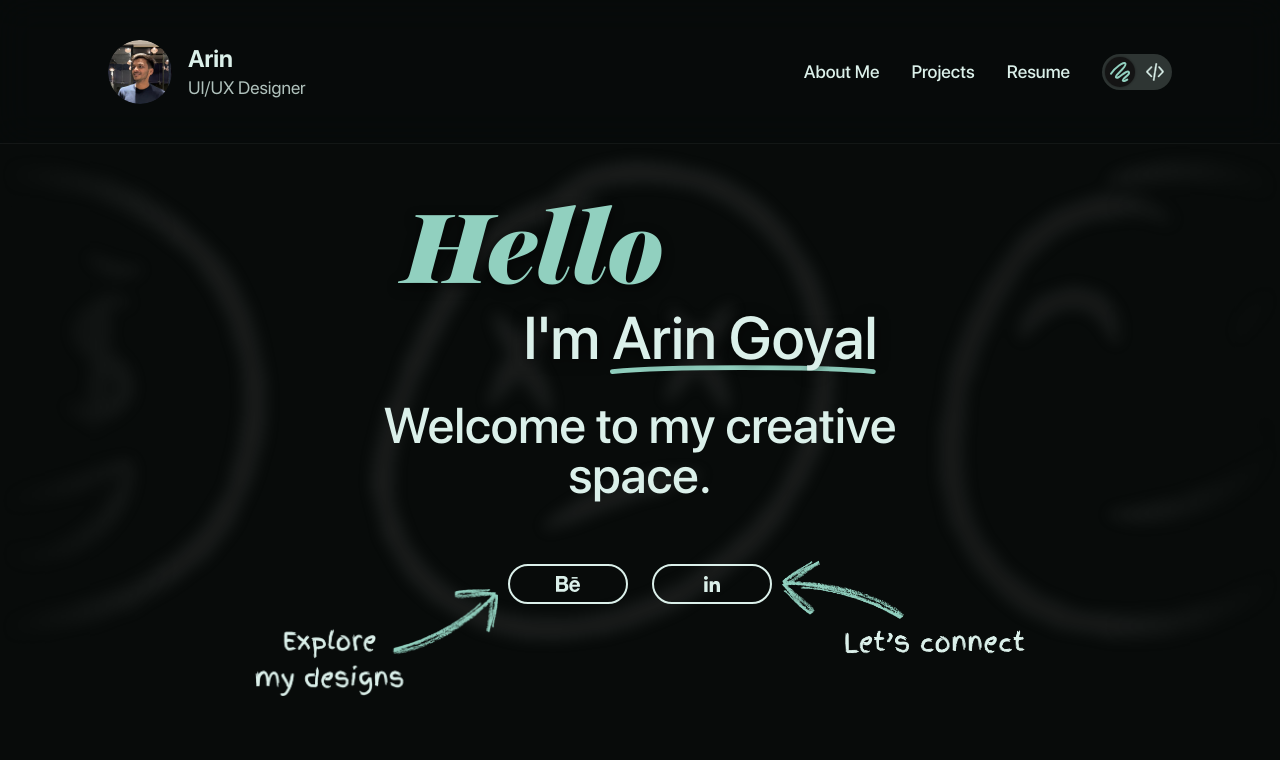
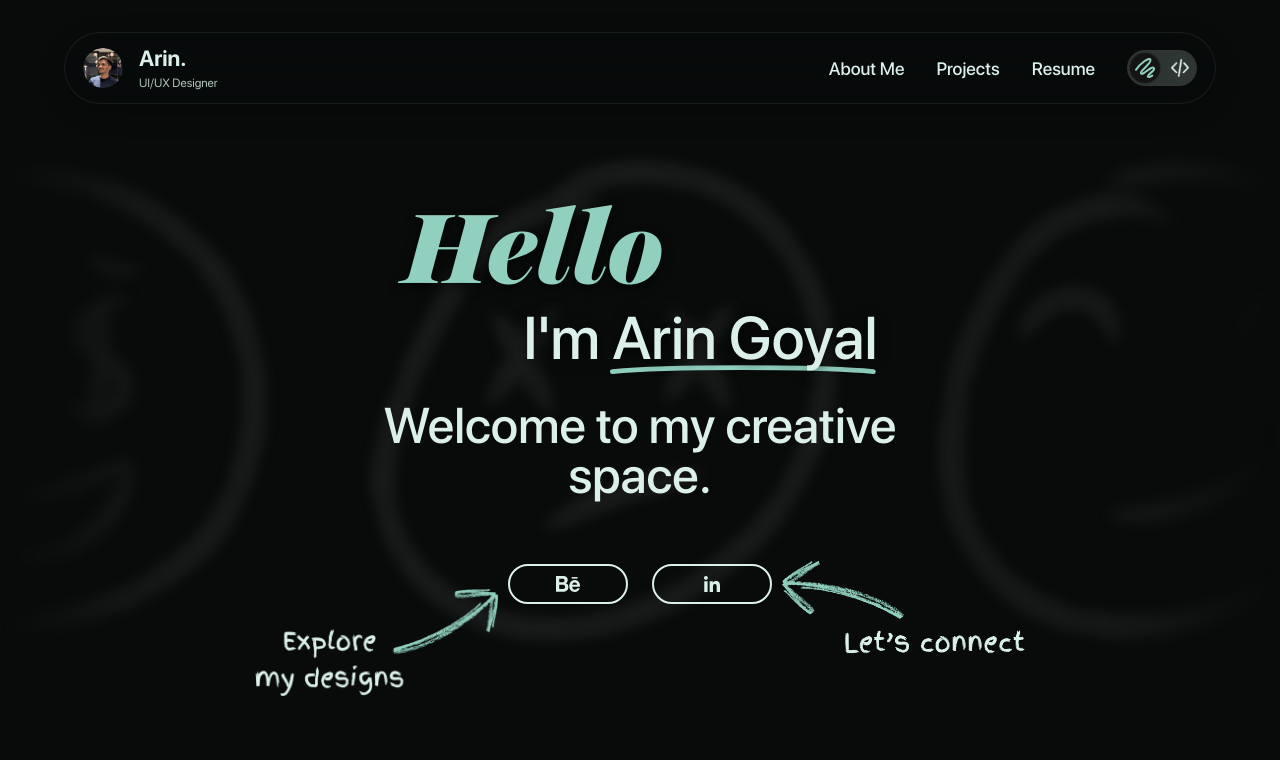
Before and after one commit to arin-goyal/portfolio-website, a React (Vite) app: page / in a window 1280 px wide. Shown: the top 760 px of the page. Built offline with nearby package versions, Linux system fonts and the light colour scheme.

Commit message:
Updated Navbar

```diff
--- a/src/components/Navigation/Navigation.css
+++ b/src/components/Navigation/Navigation.css
@@ -1,18 +1,22 @@
 .navbar-container {
-  height: 144px;
-  width: 100%;
+  height: 72px;
+  width: 90%;
+  max-width: 1400px;
   position: fixed;
-  top: 0;
-  left: 0;
+  top: 32px;
+  left: 50%;
+  transform: translateX(-50%);
   z-index: 1000;
   display: flex;
   align-items: center;
-  padding: 0 108px;
+  padding: 0 18px;
   box-sizing: border-box;
   background-color: rgba(8, 11, 10, 0.6);
   -webkit-backdrop-filter: blur(18px);
   backdrop-filter: blur(18px);
-  border-bottom: 1px solid rgba(255, 255, 255, 0.05);
+  border: 1px solid rgba(255, 255, 255, 0.08);
+  border-radius: 9999px;
+  box-shadow: 0 8px 32px -8px rgba(0, 0, 0, 0.4);
   transition: background-color 0.3s ease;
 }
 
@@ -169,7 +173,10 @@
 
 @media (max-width: 767px) {
   .navbar-container {
-    padding: 0 32px;
+    width: 94%;
+    height: 80px;
+    padding: 0 24px;
+    top: 24px;
   }
 
   .hamburger {
--- a/src/components/Navigation/Navigation.tsx
+++ b/src/components/Navigation/Navigation.tsx
@@ -51,11 +51,11 @@ export default function Navigation() {
             <img
               src="/profile.png"
               alt="Profile"
-              className="h-12 w-12 md:h-16 md:w-16 rounded-full object-cover"
+              className="h-12 w-12 md:h-10 md:w-10 rounded-full object-cover"
             />
             <div className="flex flex-col items-start gap-0.5 md:gap-2">
-              <p className="text-[18px] md:text-[24px] font-bold leading-none text-[#DBF0EA]">Arin</p>
-              <p className="text-[14px] md:text-[18px] font-regular leading-none text-[#DBF0EA] opacity-80">UI/UX Designer</p>
+              <p className="text-[14px] md:text-[22px] font-bold leading-none text-[#DBF0EA]">Arin.</p>
+              <p className="text-[14px] md:text-[12px] font-regular leading-none text-[#DBF0EA] opacity-80">UI/UX Designer</p>
             </div>
           </div>
 
```
